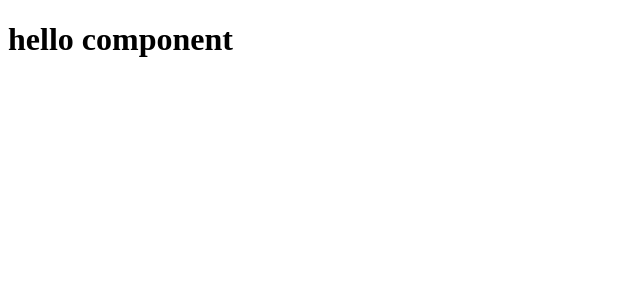
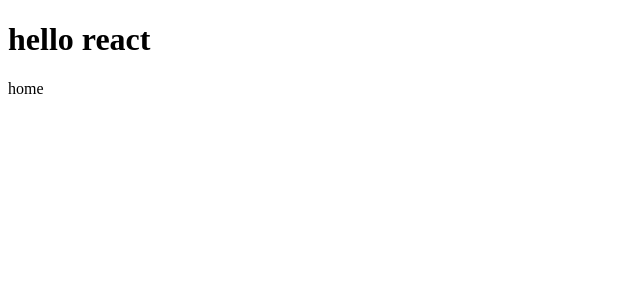
Before and after one commit to z3718l/react-test-app, a React (Create React App) app: page / in a window 1280 px wide. Shown: the top 300 px of the page, without its empty margins (0-640 px from the left). Built offline with nearby package versions, Linux system fonts and the light colour scheme.

Commit message:
feat(组件): 组件之间相互引用

```diff
--- a/src/app.jsx
+++ b/src/app.jsx
@@ -1,9 +1,15 @@
 // 用类的形式创建组件,还有hook形式
 import React from 'react'
+import Home from './home.jsx'
 class App extends React.Component{
     // 渲染函数
     render() {
-        return <h1>hello component</h1>
+        return (
+            <div>
+                <h1>hello react</h1>
+                <Home/>
+            </div>
+        )
     }
 }
 
--- /dev/null
+++ b/src/home.jsx
@@ -0,0 +1,9 @@
+import React from 'react'
+
+export default class Home extends React.Component{
+    render () {
+        return (
+            <div>home</div>
+        )
+    }
+}
```
